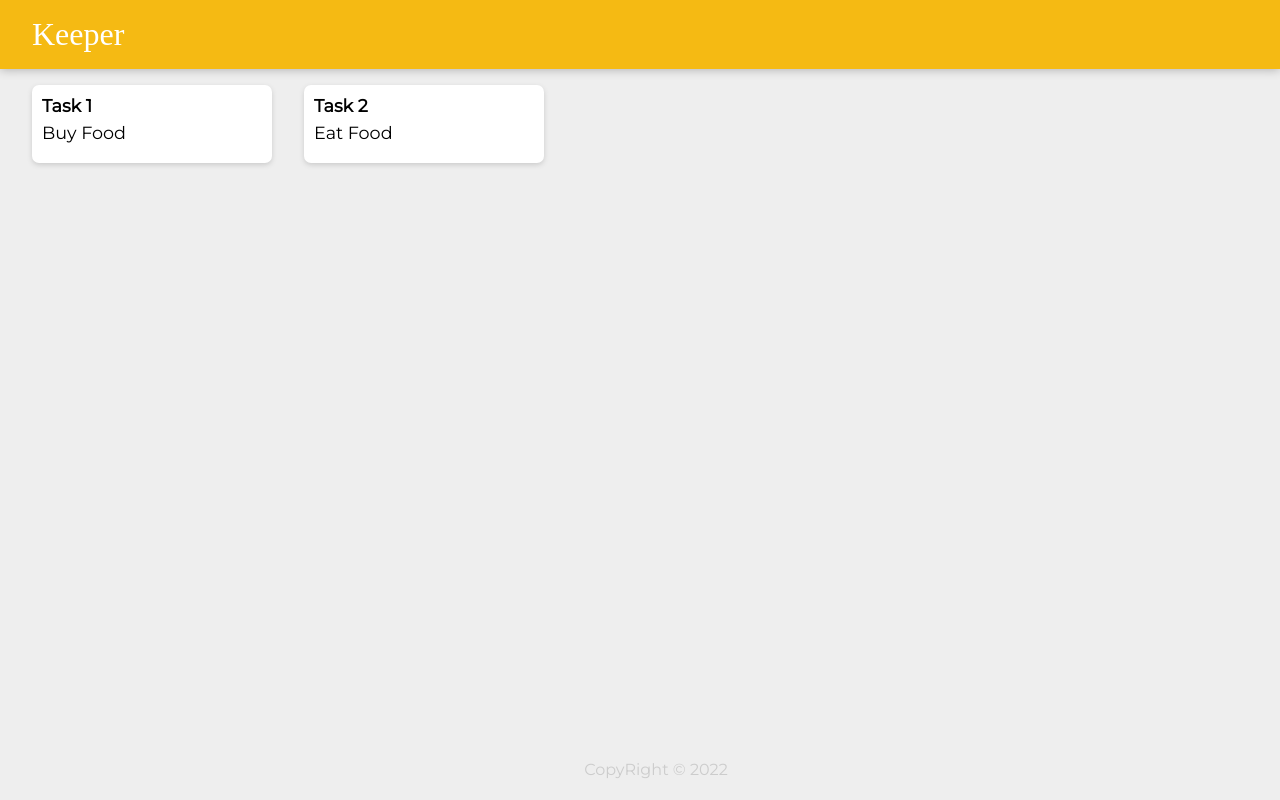
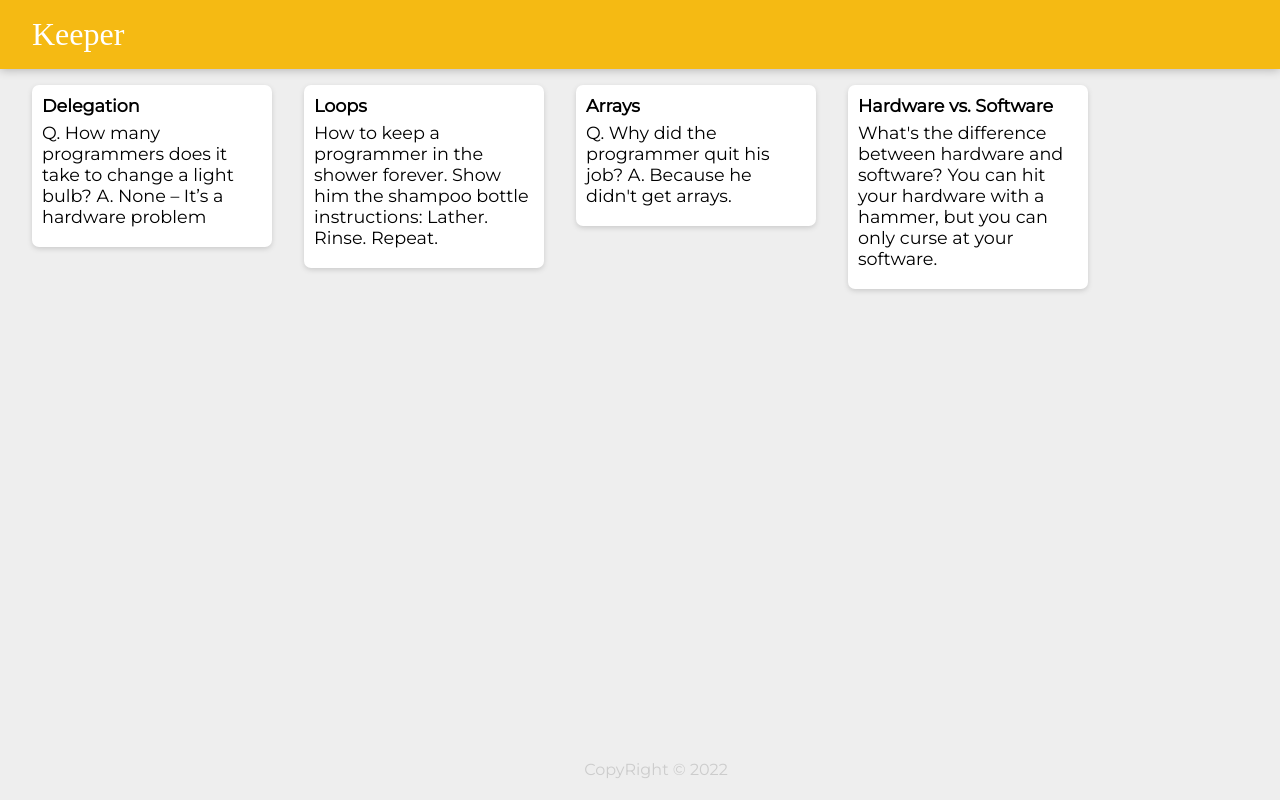
Before and after one commit to surajaiswal13/Google-Keep-Clone, a React (Create React App) app: page / in a window 1280 px wide. Built offline with nearby package versions, Linux system fonts and the light colour scheme; a web font is replaced by a local one.

Commit message:
Static Notes Rendered

```diff
--- a/src/Note.jsx
+++ /dev/null
@@ -1,10 +0,0 @@
-import React from "react"
-
-function Note(props) {
-    return <div className="note">
-        <h1>{props.title}</h1>
-        <p>{props.content}</p>
-    </div>
-}
-
-export default Note;
--- a/src/App.jsx
+++ b/src/components/App.jsx
@@ -1,13 +1,17 @@
 import React from "react"
 import Header from "./Header"
 import Footer from "./Footer"
-import Note from "./Note"
+import createNotes from "./Note"
+import notes from "../notes.js"
+
+console.log(notes)
 
 function App() {
     return <div>
         <Header></Header>
-        <Note title="Task 1" content= "Buy Food"></Note>
-        <Note title="Task 2" content= "Eat Food"></Note>
+
+        {notes.map(createNotes)}
+
         <Footer></Footer>
     </div>
 }
--- /dev/null
+++ b/src/components/Note.jsx
@@ -0,0 +1,23 @@
+import React from "react"
+
+function Note(props) {
+    return (
+        <div className="note">
+            <h1>{props.title}</h1>
+            <p>{props.content}</p>
+        </div>
+    )
+}
+
+function createNotes(note) {
+    return (
+        <Note
+        // key is used for removing warning
+        key={note.key}
+        title={note.title}
+        content={note.content}
+        />
+    )
+}
+
+export default createNotes;
--- a/src/index.js
+++ b/src/index.js
@@ -12,6 +12,6 @@
 //HINT: You will need to study the classes in teh styles.css file to appy styling.
 import React from "react"
 import ReactDom from "react-dom"
-import App from "./App.jsx"
+import App from "./components/App.jsx"
 
 ReactDom.render(<App></App>, document.getElementById("root"))
--- /dev/null
+++ b/src/notes.js
@@ -0,0 +1,28 @@
+const notes = [
+    {
+      key: 1,
+      title: "Delegation",
+      content:
+        "Q. How many programmers does it take to change a light bulb? A. None – It’s a hardware problem"
+    },
+    {
+      key: 2,
+      title: "Loops",
+      content:
+        "How to keep a programmer in the shower forever. Show him the shampoo bottle instructions: Lather. Rinse. Repeat."
+    },
+    {
+      key: 3,
+      title: "Arrays",
+      content:
+        "Q. Why did the programmer quit his job? A. Because he didn't get arrays."
+    },
+    {
+      key: 4,
+      title: "Hardware vs. Software",
+      content:
+        "What's the difference between hardware and software? You can hit your hardware with a hammer, but you can only curse at your software."
+    }
+  ];
+
+  export default notes;
```
Also changed, not shown: src/components/Footer.jsx (renamed from src/Footer.jsx), src/components/Header.jsx (renamed from src/Header.jsx).
